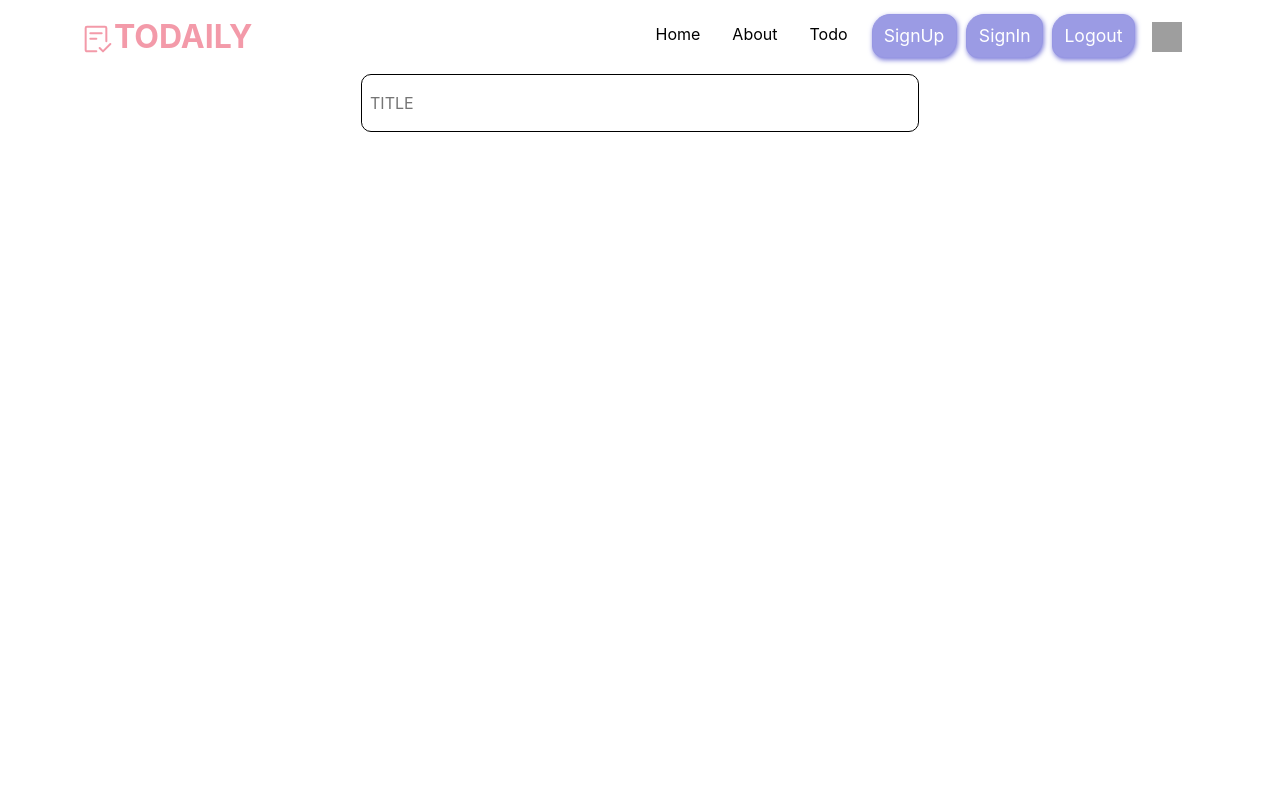
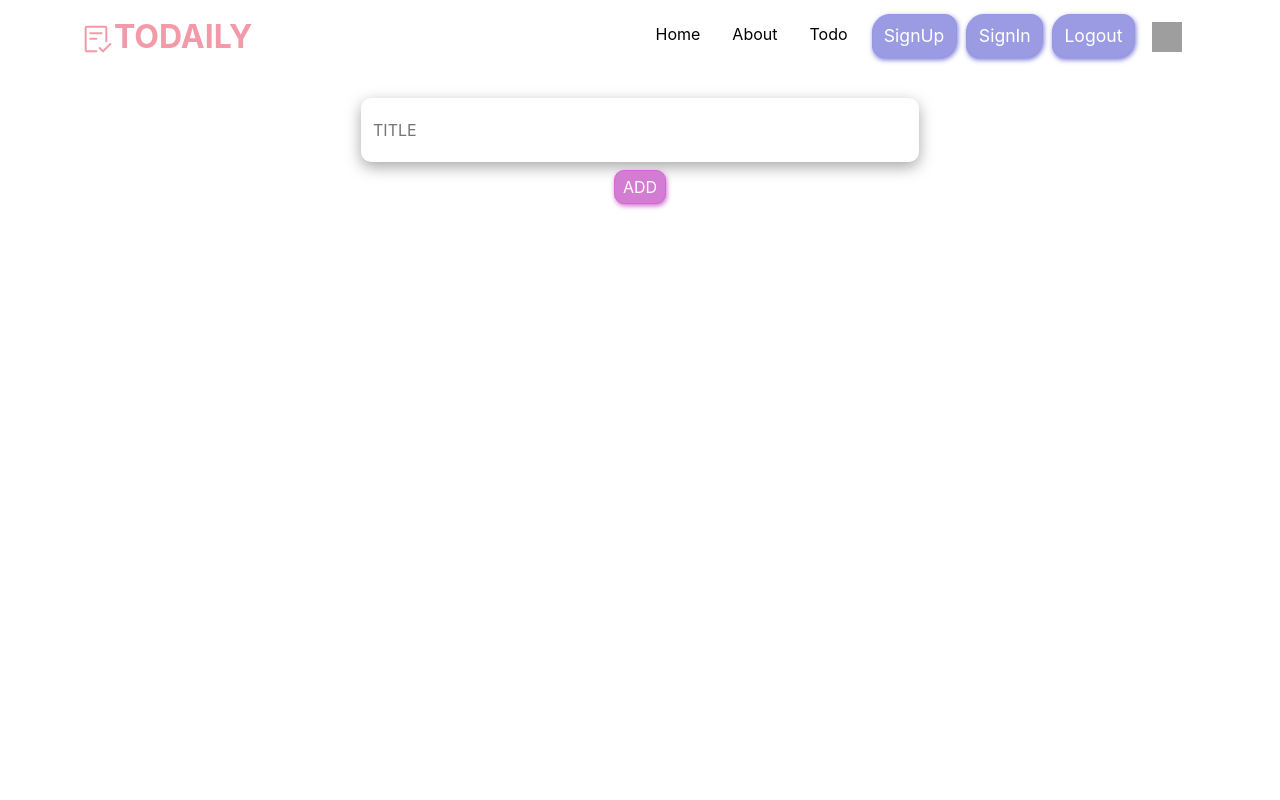
Before and after one commit to saakcy7/Todaily, a React (Create React App) app in the folder frontend/: page /todo in a window 1280 px wide. Shown: the top 800 px of the page. Built offline with nearby package versions, Linux system fonts and the light colour scheme; grey boxes are pictures that could not be loaded.

Commit message:
text is rendered to the todo cards

```diff
--- a/frontend/src/components/Home/Home.css
+++ b/frontend/src/components/Home/Home.css
@@ -27,7 +27,7 @@
 
 .home-container .btn{
     background-color: rgb(154, 154, 200);
-    border-radius: 20px 10px;
+    border-radius: 10px 5px;
     border: 0.2px solid rgb(125, 125, 224);
     box-shadow:1px 2px 5px rgb(129, 129, 218);
     width: 35%;
--- a/frontend/src/components/todo/Todo.jsx
+++ b/frontend/src/components/todo/Todo.jsx
@@ -1,18 +1,47 @@
 import React from "react";
+import {useState} from "react";
+import TodoCards from "./TodoCards";
 import "./todo.css";
 const Todo = () => {
+    const [Inputs,setInputs]= useState({title:"",body:""});
+    const [Array,setArray]=useState([]);
     const show=()=>{
         document.getElementById("textarea").style.display="block";
+    };
+    const change=(e)=>{
+        const {name,value}=e.target;
+        setInputs({...Inputs,[name]:value});
+    };
+    const submit=()=>{
+        setArray([...Array,Inputs]);
+        setInputs({title:"",body:""});
+
     };
 return(
     <>
 <div className="todo">
-    <div className="todo-main container d-flex justify-content-center align-items-center">
-        <div className="d-flex flex-column todo-inputs-div w-50">
-        <input type="text" placeholder="TITLE" className="my-2 p-2 todo-inputs" onClick={show}/>
-        <textarea id="textarea"type="text" placeholder="BODY" className="p-2 todo-inputs"/>
+    <div className="todo-main container d-flex justify-content-center align-items-center my-4 flex-column">
+        <div className="d-flex flex-column todo-inputs-div w-50 p-1">
+        <input type="text" placeholder="TITLE" className="my-2 p-2 todo-inputs" onClick={show} name="title" value={Inputs.title}onChange={change}/>
+        <textarea id="textarea"type="text" placeholder="BODY"name="body"
+         value={Inputs.body} onChange={change} className="p-2 todo-inputs"/>
+
+        </div>
+        <div>
+        <button className="btn btn-primary my-2 w-100 px-2 py-1"onClick={submit}>ADD</button>
         </div>
     </div>
+    <div className="todo-body">
+        <div className="container-fluid">
+            <div className="row">
+            {Array&&Array.map((item,index)=>(
+            <div className="col-lg-3 mx-5 my-2">
+                <TodoCards title={item.title} body={item.body}/>
+            </div>
+        ))}</div>
+        </div>
+
+        </div>
     </div>
 </>
 );
--- a/frontend/src/components/todo/TodoCards.jsx
+++ b/frontend/src/components/todo/TodoCards.jsx
@@ -1,10 +1,10 @@
 import React from "react";
-const TodoCards = () => {
+const TodoCards = ({title,body}) => {
     return(
         <div className="p-3 todo-card">
             <div>
-                <h5>Heading</h5>
-                <p>Lorem ipsum dolor sit amet, consectetur adipisicing elit. Vitae nostrum cumque repudiandae eum rem at veniam unde nulla totam! Saepe harum nostrum odit molestias optio provident nihil animi, esse pariatur.</p>
+                <h5>{title}</h5>
+                <p className="todo-card-p">{body}</p>
             </div>
         </div>
     )
--- a/frontend/src/components/todo/todo.css
+++ b/frontend/src/components/todo/todo.css
@@ -1,6 +1,7 @@
 .todo{
     width:100%;
-    height: 100vh;
+    min-height: 100vh;
+    max-height: auto;
 }
 
 .todo-inputs{
@@ -9,10 +10,28 @@
 }
 
 .todo-inputs-div{
-    border: 1px solid black;
     border-radius: 10px;
+    box-shadow: rgba(0,0,0,0.35) 0px 5px 15px;
 }
 
 #textarea{
     display: none;
 }
+
+.btn{
+    border-radius: 10px;
+}
+
+.todo-card{
+    border: 1px solid black;
+}
+
+.todo-card:hover{
+
+    box-shadow: rgba(237, 93, 144, 0.35) 5px 5px 15px;
+}
+
+.todo-card-p{
+    text-align:justify;
+    text-justify:inter-word;
+}
```
